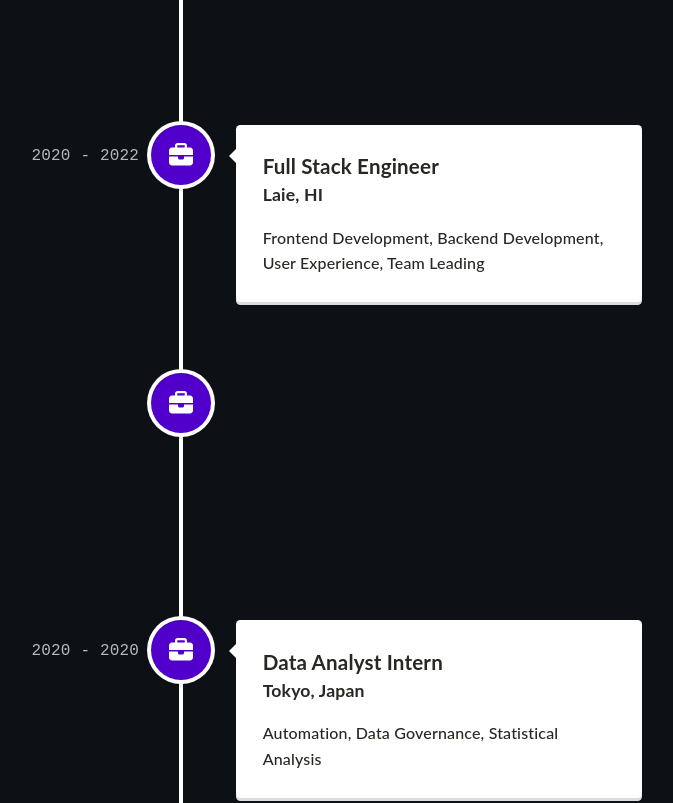
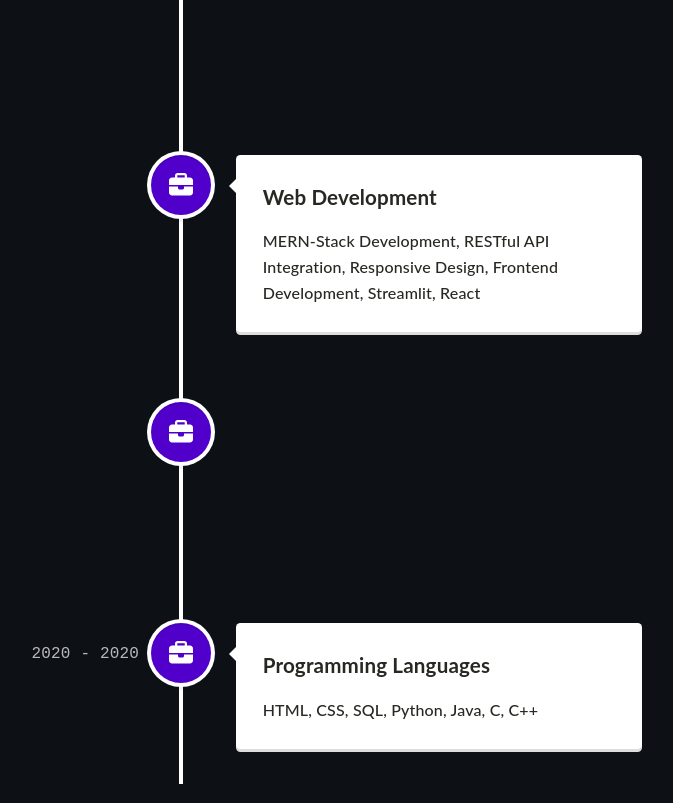
Before and after one commit to shalinisingh1211/portfolion, a React (Create React App) app: page / in a window 1280 px wide. Shown: the part 1820-2623 px from the top of the page, without its empty margins (459-1132 px from the left). Built offline with nearby package versions, Linux system fonts and the light colour scheme.

Commit message:
Update Timeline.tsx

```diff
--- a/src/components/Timeline.tsx
+++ b/src/components/Timeline.tsx
@@ -10,7 +10,7 @@ function Timeline() {
   return (
     <div id="history">
       <div className="items-container">
-        <h1>Career History</h1>
+        <h1>Technical Skills</h1>
         <VerticalTimeline>
           <VerticalTimelineElement
             className="vertical-timeline-element--work"
@@ -20,34 +20,29 @@ function Timeline() {
             iconStyle={{ background: '#5000ca', color: 'rgb(39, 40, 34)' }}
             icon={<FontAwesomeIcon icon={faBriefcase} />}
           >
-            <h3 className="vertical-timeline-element-title">Technology Consultant</h3>
-            <h4 className="vertical-timeline-element-subtitle">Dallas, TX</h4>
+            <h3 className="vertical-timeline-element-title">Artificial Intelligence & Machine Learning</h3>
             <p>
-              Full-stack Web Development, GenAI/LLM, Project Management, Business Development
+              Model Training, Data Preprocessing, Feature Engineering,Predictive Modeling, Risk Assessment, Conversational AI
             </p>
           </VerticalTimelineElement>
           <VerticalTimelineElement
             className="vertical-timeline-element--work"
-            date="2020 - 2022"
             iconStyle={{ background: '#5000ca', color: 'rgb(39, 40, 34)' }}
             icon={<FontAwesomeIcon icon={faBriefcase} />}
           >
-            <h3 className="vertical-timeline-element-title">Full Stack Engineer</h3>
-            <h4 className="vertical-timeline-element-subtitle">Laie, HI</h4>
+            <h3 className="vertical-timeline-element-title">Web Development</h3>
             <p>
-              Frontend Development, Backend Development, User Experience, Team Leading
+               MERN-Stack Development, RESTful API Integration, Responsive Design, Frontend Development, Streamlit, React
             </p>
           </VerticalTimelineElement>
           <VerticalTimelineElement
             className="vertical-timeline-element--work"
-            date="2021 - 2021"
             iconStyle={{ background: '#5000ca', color: 'rgb(39, 40, 34)' }}
             icon={<FontAwesomeIcon icon={faBriefcase} />}
           >
-            <h3 className="vertical-timeline-element-title">Staff Engineer Intern</h3>
-            <h4 className="vertical-timeline-element-subtitle">Laie, HI</h4>
+            <h3 className="vertical-timeline-element-title">Database Management & Backend</h3>
             <p>
-              Full-stack Development, API Development, User Experience
+               ChromaDB, PostgreSQL, MongoDB, Mongoose,Node.js, Express.js
             </p>
           </VerticalTimelineElement>
           <VerticalTimelineElement
@@ -56,10 +51,9 @@ function Timeline() {
             iconStyle={{ background: '#5000ca', color: 'rgb(39, 40, 34)' }}
             icon={<FontAwesomeIcon icon={faBriefcase} />}
           >
-            <h3 className="vertical-timeline-element-title">Data Analyst Intern</h3>
-            <h4 className="vertical-timeline-element-subtitle">Tokyo, Japan</h4>
+            <h3 className="vertical-timeline-element-title">Programming Languages</h3>
             <p>
-              Automation, Data Governance, Statistical Analysis
+                 HTML, CSS, SQL, Python, Java, C, C++
             </p>
           </VerticalTimelineElement>
         </VerticalTimeline>
```
